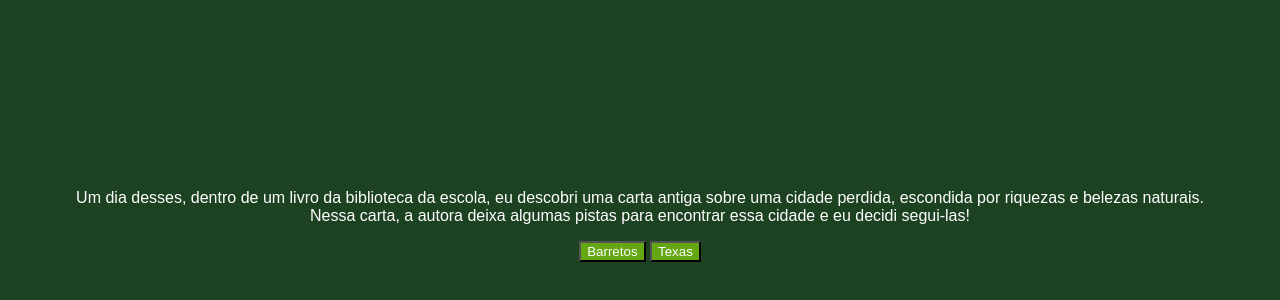
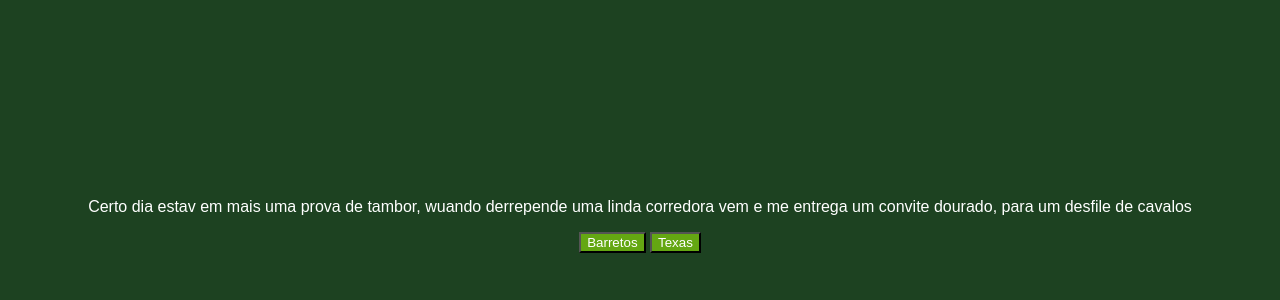
Before and after one commit to frtdju/Aventura-Final, a plain HTML site: page index.html in a window 1280 px wide. Shown: the part 142-442 px from the top of the page. Drawn offline with Linux system fonts and the light colour scheme; a web font is replaced by a local one.

Commit message:
Update index.html

```diff
--- a/index.html
+++ b/index.html
@@ -13,7 +13,7 @@
     <main>
         <div class="passo ativo" id="passo-0">
             <img src="img/cenario-passo0.png" alt="">
-            <p>Um dia desses, dentro de um livro da biblioteca da escola, eu descobri uma carta antiga sobre uma cidade perdida, escondida por riquezas e belezas naturais. Nessa carta, a autora deixa algumas pistas para encontrar essa cidade e eu decidi segui-las!</p>
+            <p>Certo dia estav em mais uma prova de tambor, wuando derrepende uma linda corredora vem e me entrega um convite dourado, para um desfile de cavalos</p>
             <button class="btn-proximo" data-proximo="1">Barretos</button>
             <button class="btn-proximo" data-proximo="2">Texas</button>
         </div>
```
